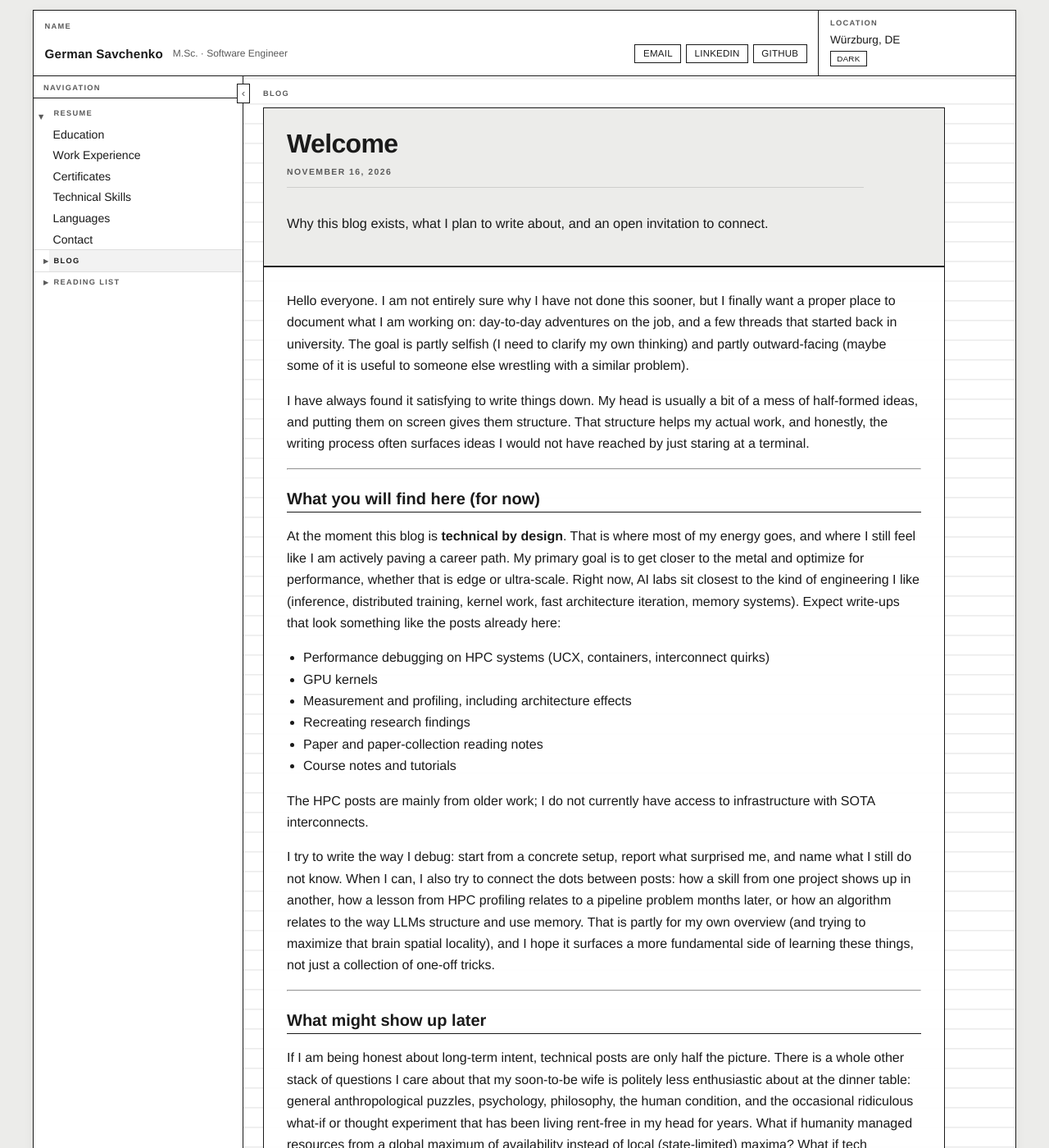
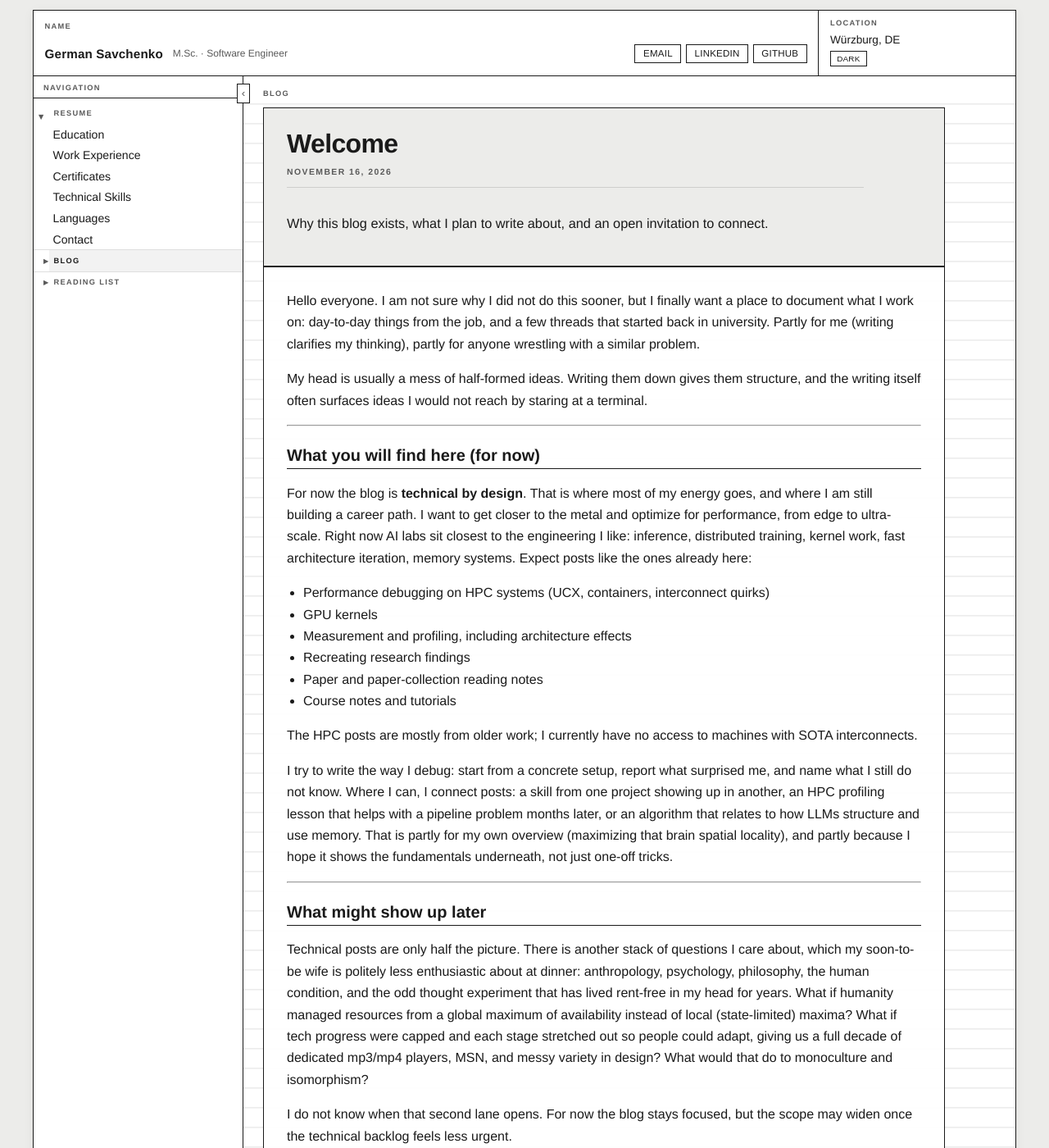
Before and after one commit to 0chonko/0chonko.github.io, a Jekyll site: the page built from content/_blog/Welcome.md, in a window 1280 px wide and 1400 px high. Shown: the whole window at 82% size. Built offline with Jekyll 4.4.1, drawn with Linux system fonts in a browser that asks for light colours; some of the changed text lies outside the part shown.

Commit message:
docs(blog): tighten Welcome copy

```diff
--- a/content/_blog/Welcome.md
+++ b/content/_blog/Welcome.md
@@ -4,15 +4,15 @@ pinned: true
 description: "Why this blog exists, what I plan to write about, and an open invitation to connect."
 ---
 
-Hello everyone. I am not entirely sure why I have not done this sooner, but I finally want a proper place to document what I am working on: day-to-day adventures on the job, and a few threads that started back in university. The goal is partly selfish (I need to clarify my own thinking) and partly outward-facing (maybe some of it is useful to someone else wrestling with a similar problem).
+Hello everyone. I am not sure why I did not do this sooner, but I finally want a place to document what I work on: day-to-day things from the job, and a few threads that started back in university. Partly for me (writing clarifies my thinking), partly for anyone wrestling with a similar problem.
 
-I have always found it satisfying to write things down. My head is usually a bit of a mess of half-formed ideas, and putting them on screen gives them structure. That structure helps my actual work, and honestly, the writing process often surfaces ideas I would not have reached by just staring at a terminal.
+My head is usually a mess of half-formed ideas. Writing them down gives them structure, and the writing itself often surfaces ideas I would not reach by staring at a terminal.
 
 ---
 
 ## What you will find here (for now)
 
-At the moment this blog is **technical by design**. That is where most of my energy goes, and where I still feel like I am actively paving a career path. My primary goal is to get closer to the metal and optimize for performance, whether that is edge or ultra-scale. Right now, AI labs sit closest to the kind of engineering I like (inference, distributed training, kernel work, fast architecture iteration, memory systems). Expect write-ups that look something like the posts already here:
+For now the blog is **technical by design**. That is where most of my energy goes, and where I am still building a career path. I want to get closer to the metal and optimize for performance, from edge to ultra-scale. Right now AI labs sit closest to the engineering I like: inference, distributed training, kernel work, fast architecture iteration, memory systems. Expect posts like the ones already here:
 
 *   Performance debugging on HPC systems (UCX, containers, interconnect quirks)
 *   GPU kernels
@@ -21,22 +21,22 @@ At the moment this blog is **technical by design**. That is where most of my ene
 *   Paper and paper-collection reading notes
 *   Course notes and tutorials
 
-The HPC posts are mainly from older work; I do not currently have access to infrastructure with SOTA interconnects.
+The HPC posts are mostly from older work; I currently have no access to machines with SOTA interconnects.
 
-I try to write the way I debug: start from a concrete setup, report what surprised me, and name what I still do not know. When I can, I also try to connect the dots between posts: how a skill from one project shows up in another, how a lesson from HPC profiling relates to a pipeline problem months later, or how an algorithm relates to the way LLMs structure and use memory. That is partly for my own overview (and trying to maximize that brain spatial locality), and I hope it surfaces a more fundamental side of learning these things, not just a collection of one-off tricks.
+I try to write the way I debug: start from a concrete setup, report what surprised me, and name what I still do not know. Where I can, I connect posts: a skill from one project showing up in another, an HPC profiling lesson that helps with a pipeline problem months later, or an algorithm that relates to how LLMs structure and use memory. That is partly for my own overview (maximizing that brain spatial locality), and partly because I hope it shows the fundamentals underneath, not just one-off tricks.
 
 ---
 
 ## What might show up later
 
-If I am being honest about long-term intent, technical posts are only half the picture. There is a whole other stack of questions I care about that my soon-to-be wife is politely less enthusiastic about at the dinner table: general anthropological puzzles, psychology, philosophy, the human condition, and the occasional ridiculous what-if or thought experiment that has been living rent-free in my head for years. What if humanity managed resources from a global maximum of availability instead of local (state-limited) maxima? What if tech progress were capped and each stage artificially stretched so people could adapt gradually, so we could have a full decade of dedicated mp3/mp4 players, MSN, and messy variety in designs? And what would that do to monoculture and isomorphism?
+Technical posts are only half the picture. There is another stack of questions I care about, which my soon-to-be wife is politely less enthusiastic about at dinner: anthropology, psychology, philosophy, the human condition, and the odd thought experiment that has lived rent-free in my head for years. What if humanity managed resources from a global maximum of availability instead of local (state-limited) maxima? What if tech progress were capped and each stage stretched out so people could adapt, giving us a full decade of dedicated mp3/mp4 players, MSN, and messy variety in design? What would that do to monoculture and isomorphism?
 
-I do not know when that second lane opens up here. For now I am keeping the blog focused. But consider this a heads-up that the scope may widen once the technical backlog feels less urgent.
+I do not know when that second lane opens. For now the blog stays focused, but the scope may widen once the technical backlog feels less urgent.
 
 ---
 
 ## Say hello
 
-If any of this resonates, or if you are working on something adjacent and want to compare notes, please reach out. I am always down for a chat, a collaboration, or just meeting someone new and trading ideas.
+If any of this resonates, or you work on something adjacent and want to compare notes, please reach out. I am always up for a chat, a collaboration, or trading ideas with someone new.
 
-You can find contact links in the header above. I would genuinely like to hear from you.
+Contact links are in the header above. I would genuinely like to hear from you.
```
